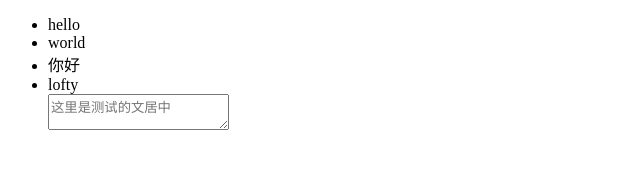
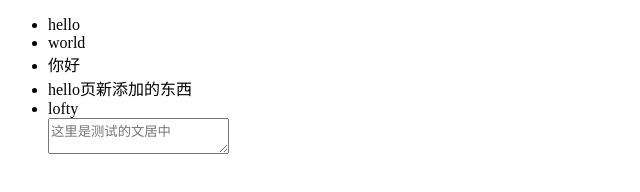
Before and after one commit to vslofty/helloworld, a plain HTML site: page index.html in a window 1280 px wide. Shown: the whole page, without its empty margins (0-640 px from the left). Drawn offline with Linux system fonts and the light colour scheme.

Commit message:
更新了index.html

```diff
--- a/index.html
+++ b/index.html
@@ -9,6 +9,7 @@
 		<li>hello</li>
 		<li>world</li>
 		<li>你好</li>
+		<li>hello页新添加的东西</li>
 		<li>lofty</li>
 		<textarea id="textArea" class="ss" placeholder="这里是测试的文居中"></textarea>
 	</ul>
```
